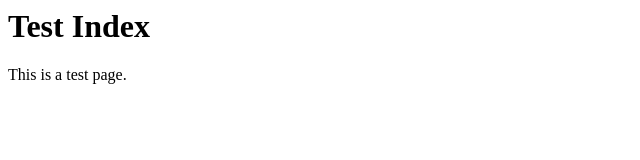
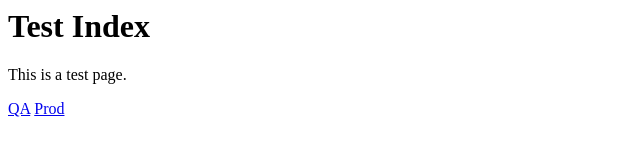
Before and after one commit to lsimmonds/cap-test-site, a plain HTML site: page index.html in a window 1280 px wide. Shown: the full height of the page, 0-640 px from the left. Drawn offline with Linux system fonts and the light colour scheme.

Commit message:
Add pages for QA and Prod, and links to them on index

```diff
--- a/index.html
+++ b/index.html
@@ -1,3 +1,6 @@
 <H1>Test Index</H1>
 
 <p>This is a test page.</p>
+
+<a href="qa.html">QA</a>
+<a href="prod.html">Prod</a>
```
Also changed, not shown: prod.html (added, +1 -0 lines), qa.html (added, +1 -0 lines).
